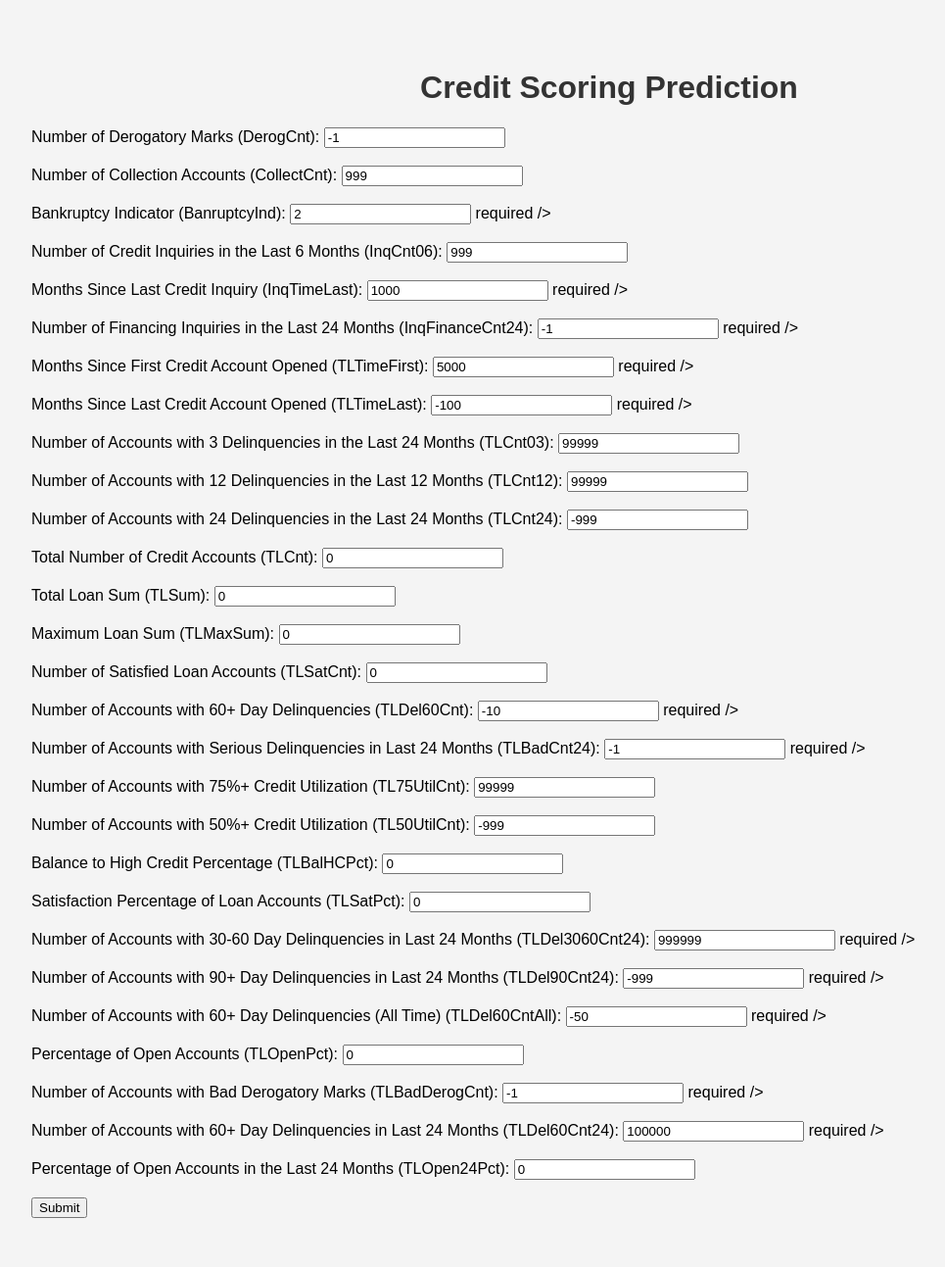
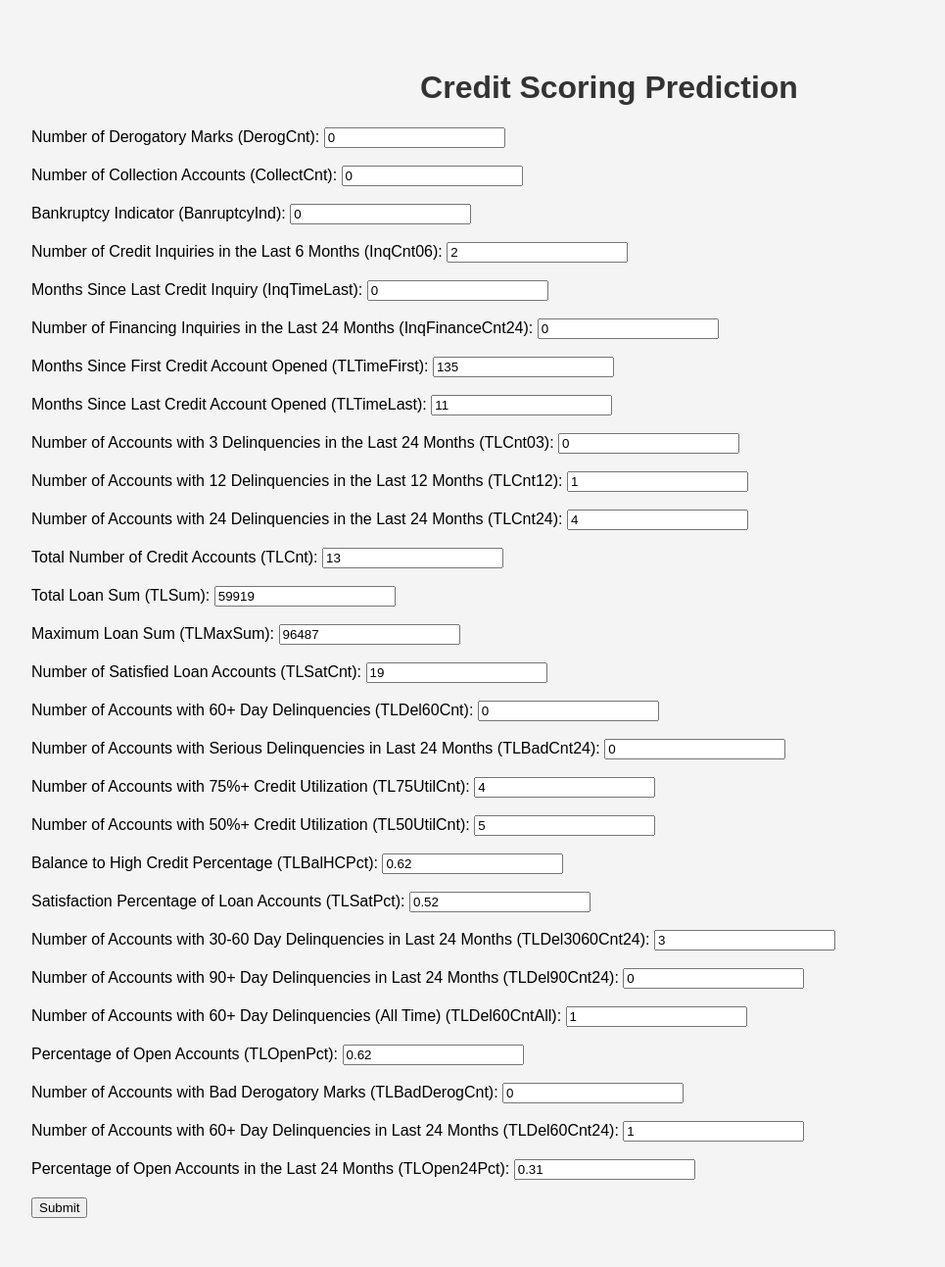
Before and after one commit to DelMellomida/credit_score_and_loan_recommendation, a Flask app: page /form in a window 1280 px wide. Shown: the whole page at 98% size, without its empty margins (18-983 px from the left). Run offline with Flask 3, Linux system fonts and the light colour scheme; parts of the project's set-up code (start-up, migrations or seed data) failed here and were passed over.

Commit message:
patayin nyo na ko

```diff
--- a/app.py
+++ b/app.py
@@ -69,6 +69,86 @@ results = {
     'class_report': class_report
 }
 
+def compute_credit_score(features):
+    # Initialize the credit score, typically set to 700 as a baseline.
+    credit_score = 700
+
+    # 1. Penalize for high number of derogatory marks (DerogCnt)
+    if features['DerogCnt'] > 0:
+        credit_score -= features['DerogCnt'] * 30  # Penalize 30 points for each derogatory mark
+        # Max penalty for derogatory marks
+        if credit_score < 300:
+            credit_score = 300
+
+    # 2. Penalize for number of collection accounts (CollectCnt)
+    if features['CollectCnt'] > 0:
+        credit_score -= features['CollectCnt'] * 20  # Penalize 20 points for each collection account
+        if credit_score < 300:
+            credit_score = 300
+
+    # 3. Penalize for bankruptcy (BanruptcyInd)
+    if features['BanruptcyInd'] == 1:
+        credit_score -= 100  # Severe penalty for bankruptcy
+        if credit_score < 300:
+            credit_score = 300
+
+    # 4. Adjust for credit inquiries (InqCnt06 and InqTimeLast)
+    if features['InqCnt06'] > 0:
+        credit_score -= features['InqCnt06'] * 10  # Penalize for each inquiry in the last 6 months
+    if features['InqTimeLast'] < 6:
+        credit_score -= 30  # Penalize if the last inquiry was within the past 6 months
+
+    # 5. Adjust for financing inquiries (InqFinanceCnt24)
+    if features['InqFinanceCnt24'] > 0:
+        credit_score -= features['InqFinanceCnt24'] * 15  # Penalize for financing inquiries in the last 24 months
+
+    # 6. Adjust for the length of time the first credit account has been open (TLTimeFirst)
+    if features['TLTimeFirst'] < 24:  # Penalize if the account is less than 2 years old
+        credit_score -= 20
+
+    # 7. Adjust for the length of time the last credit account has been opened (TLTimeLast)
+    if features['TLTimeLast'] < 6:  # Penalize if the last account opened is within the last 6 months
+        credit_score -= 15
+
+    # 8. Number of accounts with delinquencies (TLCnt03, TLCnt12, TLCnt24)
+    delinquency_penalty = (features['TLCnt03'] * 10) + (features['TLCnt12'] * 20) + (features['TLCnt24'] * 30)
+    credit_score -= delinquency_penalty
+
+    # 9. Penalize for the total number of credit accounts (TLCnt) if it's too high
+    if features['TLCnt'] > 10:
+        credit_score -= (features['TLCnt'] - 10) * 5  # Penalize 5 points for each account over 10
+
+    # 10. Add points for total loan sum (TLSum)
+    if features['TLSum'] > 5000:
+        credit_score += 20  # Reward for higher loan sums
+
+    # 11. Add points for maximum loan sum (TLMaxSum)
+    if features['TLMaxSum'] > 10000:
+        credit_score += 30  # Reward for larger loan sums
+
+    # 12. Positive points for satisfactory accounts (TLSatPct)
+    credit_score += features['TLSatPct'] * 100  # Max weight on satisfactory accounts
+
+    # 13. Penalize if accounts have over-utilized credit (TL75UtilCnt, TL50UtilCnt)
+    credit_score -= features['TL75UtilCnt'] * 25  # Penalize for accounts with over 75% utilization
+    credit_score -= features['TL50UtilCnt'] * 15  # Penalize for accounts with over 50% utilization
+
+    # 14. Consider high credit balance percentage (TLBalHCPct)
+    if features['TLBalHCPct'] > 1:
+        credit_score -= (features['TLBalHCPct'] - 1) * 50  # Penalize for over-utilization
+
+    # 15. Adjust for accounts with serious delinquencies (TLBadCnt24)
+    credit_score -= features['TLBadCnt24'] * 50  # Penalize for each account with serious delinquencies
+
+    # 16. Reward for open accounts (TLOpenPct, TLOpen24Pct)
+    credit_score += features['TLOpenPct'] * 50  # Reward for high percentage of open accounts
+    credit_score += features['TLOpen24Pct'] * 50  # Reward for high percentage of open accounts in last 24 months
+
+    # Ensure the score is within the acceptable range (300-850)
+    credit_score = max(300, min(credit_score, 850))
+
+    return credit_score
+
 @app.route('/')
 def index():
     return render_template('index.html')
@@ -77,56 +157,69 @@ def index():
 def form():
     return render_template('predict_form.html')
 
+from sklearn.preprocessing import StandardScaler, OneHotEncoder
+import numpy as np
+import pickle
+
 @app.route('/predict', methods=['POST'])
 def predict():
     try:
-        features = [
-            float(request.form['DerogCnt']),
-            float(request.form['CollectCnt']),
-            float(request.form['BanruptcyInd']),
-            float(request.form['InqCnt06']),
-            float(request.form['InqTimeLast']),
-            float(request.form['InqFinanceCnt24']),
-            float(request.form['TLTimeFirst']),
-            float(request.form['TLTimeLast']),
-            float(request.form['TLCnt03']),
-            float(request.form['TLCnt12']),
-            float(request.form['TLCnt24']),
-            float(request.form['TLCnt']),
-            float(request.form['TLSum'].replace('$', '').replace(',', '')),
-            float(request.form['TLMaxSum'].replace('$', '').replace(',', '')),
-            float(request.form['TLSatCnt']),
-            float(request.form['TLDel60Cnt']),
-            float(request.form['TLBadCnt24']),
-            float(request.form['TL75UtilCnt']),
-            float(request.form['TL50UtilCnt']),
-            float(request.form['TLBalHCPct'].replace('%', '').replace(',', '')) / 100,
-            float(request.form['TLSatPct'].replace('%', '').replace(',', '')) / 100,
-            float(request.form['TLDel3060Cnt24']),
-            float(request.form['TLDel90Cnt24']),
-            float(request.form['TLDel60CntAll']),
-            float(request.form['TLOpenPct'].replace('%', '').replace(',', '')) / 100,
-            float(request.form['TLBadDerogCnt']),
-            float(request.form['TLDel60Cnt24']),
-            float(request.form['TLOpen24Pct'].replace('%', '').replace(',', '')) / 100
-        ]
+        # Extract features from the form
+        features = {
+            'DerogCnt': float(request.form['DerogCnt']),
+            'CollectCnt': float(request.form['CollectCnt']),
+            'BanruptcyInd': float(request.form['BanruptcyInd']),
+            'InqCnt06': float(request.form['InqCnt06']),
+            'InqTimeLast': float(request.form['InqTimeLast']),
+            'InqFinanceCnt24': float(request.form['InqFinanceCnt24']),
+            'TLTimeFirst': float(request.form['TLTimeFirst']),
+            'TLTimeLast': float(request.form['TLTimeLast']),
+            'TLCnt03': float(request.form['TLCnt03']),
+            'TLCnt12': float(request.form['TLCnt12']),
+            'TLCnt24': float(request.form['TLCnt24']),
+            'TLCnt': float(request.form['TLCnt']),
+            'TLSum': float(request.form['TLSum'].replace('$', '').replace(',', '')),
+            'TLMaxSum': float(request.form['TLMaxSum'].replace('$', '').replace(',', '')),
+            'TLSatCnt': float(request.form['TLSatCnt']),
+            'TLDel60Cnt': float(request.form['TLDel60Cnt']),
+            'TLBadCnt24': float(request.form['TLBadCnt24']),
+            'TL75UtilCnt': float(request.form['TL75UtilCnt']),
+            'TL50UtilCnt': float(request.form['TL50UtilCnt']),
+            'TLBalHCPct': float(request.form['TLBalHCPct'].replace('%', '').replace(',', '')) / 100,
+            'TLSatPct': float(request.form['TLSatPct'].replace('%', '').replace(',', '')) / 100,
+            'TLDel3060Cnt24': float(request.form['TLDel3060Cnt24']),
+            'TLDel90Cnt24': float(request.form['TLDel90Cnt24']),
+            'TLDel60CntAll': float(request.form['TLDel60CntAll']),
+            'TLOpenPct': float(request.form['TLOpenPct'].replace('%', '').replace(',', '')) / 100,
+            'TLBadDerogCnt': float(request.form['TLBadDerogCnt']),
+            'TLDel60Cnt24': float(request.form['TLDel60Cnt24']),
+            'TLOpen24Pct': float(request.form['TLOpen24Pct'].replace('%', '').replace(',', '')) / 100
+        }
 
-        input_data = np.array(features).reshape(1, -1)
+        # Convert the feature dictionary to a numpy array
+        input_data = np.array(list(features.values())).reshape(1, -1)
 
-        input_data_continuous = scaler.transform(input_data[:, :len(continuous_columns)])
-        input_data_categorical = ohe.transform(input_data[:, len(continuous_columns):]).toarray()
-        input_data_transformed = np.hstack([input_data_continuous, input_data_categorical])
+        # Apply the same scaling used during training
+        scaled_data = scaler.transform(input_data)
 
-        prediction = classifier.predict(input_data_transformed)
-        prediction_probability = classifier.predict_proba(input_data_transformed)[0][1]
+        # Make prediction using the model
+        prediction_probability = classifier.predict_proba(scaled_data)[0][1]
 
+        # Calculate the credit score from the probability (custom function)
+        credit_score = compute_credit_score(features)
+
+        # Render the result in the template
         return render_template(
             'results.html',
-            prediction=int(prediction[0]),
-            probability=round(prediction_probability * 100, 2)
+            prediction=int(prediction_probability > 0.5),
+            probability=round(prediction_probability * 100, 2),
+            credit_score=credit_score
         )
+
     except Exception as e:
         return f"An error occurred: {e}"
+
+
 
 @app.route('/metric')
 def metric():
@@ -199,7 +292,7 @@ def dashboard():
 def logout():
     session.pop('user_id', None)
     flash("You have been logged out successfully.", 'success')
-    return redirect(url_for('login'))
+    return redirect(url_for('index'))
 
 if __name__ == '__main__':
     app.run(debug=True)
--- a/templates/predict_form.html
+++ b/templates/predict_form.html
@@ -3,7 +3,7 @@
   <head>
     <meta charset="UTF-8" />
     <meta name="viewport" content="width=device-width, initial-scale=1.0" />
-    <title>Credit Scoring Form</title>
+    <title>Credit Scoring Prediction</title>
     <link
       rel="stylesheet"
       href="{{ url_for('static', filename='styles.css') }}"
@@ -17,7 +17,7 @@
         type="number"
         id="DerogCnt"
         name="DerogCnt"
-        value="-1"
+        value="0"
         required
       /><br /><br />
 
@@ -28,7 +28,7 @@
         type="number"
         id="CollectCnt"
         name="CollectCnt"
-        value="999"
+        value="0"
         required
       /><br /><br />
 
@@ -37,16 +37,9 @@
         type="number"
         id="BanruptcyInd"
         name="BanruptcyInd"
-        value="2"
-        <!--
-        Invalid
-        value
-        to
-        test
-        rejection
-        --
-      />
-      required /><br /><br />
+        value="0"
+        required
+      /><br /><br />
 
       <label for="InqCnt06"
         >Number of Credit Inquiries in the Last 6 Months (InqCnt06):</label
@@ -55,7 +48,7 @@
         type="number"
         id="InqCnt06"
         name="InqCnt06"
-        value="999"
+        value="2"
         required
       /><br /><br />
 
@@ -66,16 +59,9 @@
         type="number"
         id="InqTimeLast"
         name="InqTimeLast"
-        value="1000"
-        <!--
-        Invalid
-        value
-        to
-        test
-        rejection
-        --
-      />
-      required /><br /><br />
+        value="0"
+        required
+      /><br /><br />
 
       <label for="InqFinanceCnt24"
         >Number of Financing Inquiries in the Last 24 Months
@@ -85,16 +71,9 @@
         type="number"
         id="InqFinanceCnt24"
         name="InqFinanceCnt24"
-        value="-1"
-        <!--
-        Invalid
-        value
-        to
-        test
-        rejection
-        --
-      />
-      required /><br /><br />
+        value="0"
+        required
+      /><br /><br />
 
       <label for="TLTimeFirst"
         >Months Since First Credit Account Opened (TLTimeFirst):</label
@@ -103,16 +82,9 @@
         type="number"
         id="TLTimeFirst"
         name="TLTimeFirst"
-        value="5000"
-        <!--
-        Invalid
-        value
-        to
-        test
-        rejection
-        --
-      />
-      required /><br /><br />
+        value="135"
+        required
+      /><br /><br />
 
       <label for="TLTimeLast"
         >Months Since Last Credit Account Opened (TLTimeLast):</label
@@ -121,16 +93,9 @@
         type="number"
         id="TLTimeLast"
         name="TLTimeLast"
-        value="-100"
-        <!--
-        Invalid
-        value
-        to
-        test
-        rejection
-        --
-      />
-      required /><br /><br />
+        value="11"
+        required
+      /><br /><br />
 
       <label for="TLCnt03"
         >Number of Accounts with 3 Delinquencies in the Last 24 Months
@@ -140,7 +105,7 @@
         type="number"
         id="TLCnt03"
         name="TLCnt03"
-        value="99999"
+        value="0"
         required
       /><br /><br />
 
@@ -152,7 +117,7 @@
         type="number"
         id="TLCnt12"
         name="TLCnt12"
-        value="99999"
+        value="1"
         required
       /><br /><br />
 
@@ -164,7 +129,7 @@
         type="number"
         id="TLCnt24"
         name="TLCnt24"
-        value="-999"
+        value="4"
         required
       /><br /><br />
 
@@ -173,7 +138,7 @@
         type="number"
         id="TLCnt"
         name="TLCnt"
-        value="0"
+        value="13"
         required
       /><br /><br />
 
@@ -182,7 +147,7 @@
         type="number"
         id="TLSum"
         name="TLSum"
-        value="0"
+        value="59919"
         required
       /><br /><br />
 
@@ -191,7 +156,7 @@
         type="number"
         id="TLMaxSum"
         name="TLMaxSum"
-        value="0"
+        value="96487"
         required
       /><br /><br />
 
@@ -202,7 +167,7 @@
         type="number"
         id="TLSatCnt"
         name="TLSatCnt"
-        value="0"
+        value="19"
         required
       /><br /><br />
 
@@ -213,16 +178,9 @@
         type="number"
         id="TLDel60Cnt"
         name="TLDel60Cnt"
-        value="-10"
-        <!--
-        Invalid
-        value
-        to
-        test
-        rejection
-        --
-      />
-      required /><br /><br />
+        value="0"
+        required
+      /><br /><br />
 
       <label for="TLBadCnt24"
         >Number of Accounts with Serious Delinquencies in Last 24 Months
@@ -232,16 +190,9 @@
         type="number"
         id="TLBadCnt24"
         name="TLBadCnt24"
-        value="-1"
-        <!--
-        Invalid
-        value
-        to
-        test
-        rejection
-        --
-      />
-      required /><br /><br />
+        value="0"
+        required
+      /><br /><br />
 
       <label for="TL75UtilCnt"
         >Number of Accounts with 75%+ Credit Utilization (TL75UtilCnt):</label
@@ -250,7 +201,7 @@
         type="number"
         id="TL75UtilCnt"
         name="TL75UtilCnt"
-        value="99999"
+        value="4"
         required
       /><br /><br />
 
@@ -261,7 +212,7 @@
         type="number"
         id="TL50UtilCnt"
         name="TL50UtilCnt"
-        value="-999"
+        value="5"
         required
       /><br /><br />
 
@@ -272,7 +223,8 @@
         type="number"
         id="TLBalHCPct"
         name="TLBalHCPct"
-        value="0"
+        value="0.62"
+        step="0.01"
         required
       /><br /><br />
 
@@ -283,7 +235,8 @@
         type="number"
         id="TLSatPct"
         name="TLSatPct"
-        value="0"
+        value="0.52"
+        step="0.01"
         required
       /><br /><br />
 
@@ -295,16 +248,9 @@
         type="number"
         id="TLDel3060Cnt24"
         name="TLDel3060Cnt24"
-        value="999999"
-        <!--
-        Invalid
-        value
-        to
-        test
-        rejection
-        --
-      />
-      required /><br /><br />
+        value="3"
+        required
+      /><br /><br />
 
       <label for="TLDel90Cnt24"
         >Number of Accounts with 90+ Day Delinquencies in Last 24 Months
@@ -314,16 +260,9 @@
         type="number"
         id="TLDel90Cnt24"
         name="TLDel90Cnt24"
-        value="-999"
-        <!--
-        Invalid
-        value
-        to
-        test
-        rejection
-        --
-      />
-      required /><br /><br />
+        value="0"
+        required
+      /><br /><br />
 
       <label for="TLDel60CntAll"
         >Number of Accounts with 60+ Day Delinquencies (All Time)
@@ -333,23 +272,17 @@
         type="number"
         id="TLDel60CntAll"
         name="TLDel60CntAll"
-        value="-50"
-        <!--
-        Invalid
-        value
-        to
-        test
-        rejection
-        --
-      />
-      required /><br /><br />
+        value="1"
+        required
+      /><br /><br />
 
       <label for="TLOpenPct">Percentage of Open Accounts (TLOpenPct):</label>
       <input
         type="number"
         id="TLOpenPct"
         name="TLOpenPct"
-        value="0"
+        value="0.62"
+        step="0.01"
         required
       /><br /><br />
 
@@ -360,16 +293,9 @@
         type="number"
         id="TLBadDerogCnt"
         name="TLBadDerogCnt"
-        value="-1"
-        <!--
-        Invalid
-        value
-        to
-        test
-        rejection
-        --
-      />
-      required /><br /><br />
+        value="0"
+        required
+      /><br /><br />
 
       <label for="TLDel60Cnt24"
         >Number of Accounts with 60+ Day Delinquencies in Last 24 Months
@@ -379,16 +305,9 @@
         type="number"
         id="TLDel60Cnt24"
         name="TLDel60Cnt24"
-        value="100000"
-        <!--
-        Invalid
-        value
-        to
-        test
-        rejection
-        --
-      />
-      required /><br /><br />
+        value="1"
+        required
+      /><br /><br />
 
       <label for="TLOpen24Pct"
         >Percentage of Open Accounts in the Last 24 Months (TLOpen24Pct):</label
@@ -397,7 +316,8 @@
         type="number"
         id="TLOpen24Pct"
         name="TLOpen24Pct"
-        value="0"
+        value="0.31"
+        step="0.01"
         required
       /><br /><br />
 
--- a/templates/results.html
+++ b/templates/results.html
@@ -17,6 +17,7 @@
       'Rejected' }}
     </p>
     <p><strong>Probability of Approval:</strong> {{ probability }}%</p>
+    <p><strong>Credit Score:</strong> {{ credit_score }}</p>
 
     <a href="/">Go Back</a>
   </body>
```
